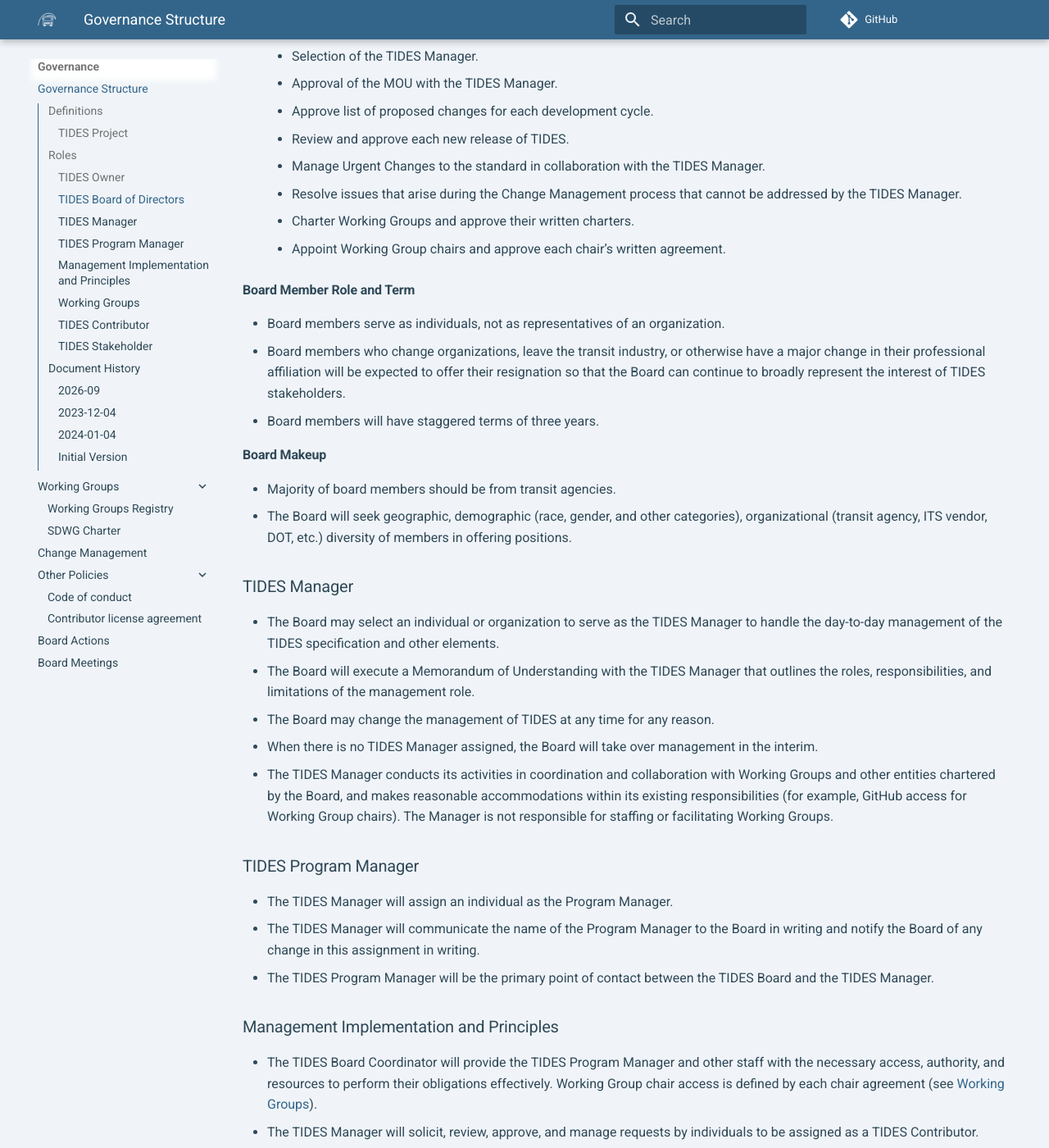
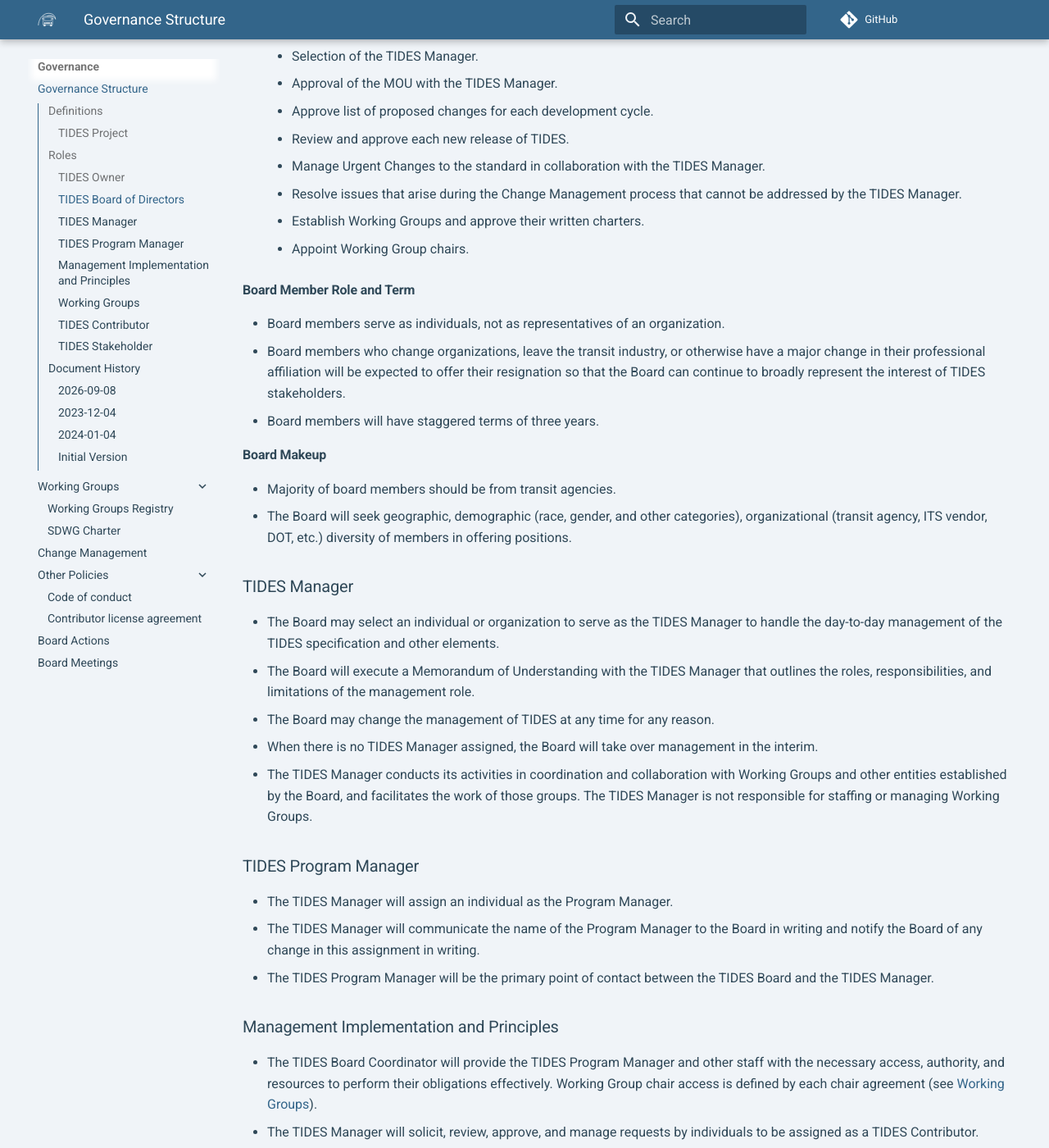
Before and after one commit to gtfs-zone/TIDES, an MkDocs documentation site: the page built from docs/governance.md, in a window 1280 px wide and 1400 px high, scrolled down 2226 px. Shown: the whole window at 82% size. Built offline with MkDocs 1.6.1 and Material for MkDocs 9.7.7, drawn with Linux system fonts in a browser that asks for light colours; nearby versions of some CDN libraries; comment, search, counter and statistics services are not loaded; the version menu is left out; some of the changed text lies outside the part shown.

Commit message:
Apply batched suggestions from code review
Co-authored-by: John Levin <jlstpaul@users.noreply.github.com>

```diff
--- a/docs/governance.md
+++ b/docs/governance.md
@@ -35,7 +35,7 @@ TIDES is collectively owned and governed by a Board of Directors.
 
 ### TIDES Board of Directors
 
-TIDES is governed by a Board of Directors. The Board holds quarterly strategic meetings with the TIDES Manager; the Board Coordinator may convene additional Board meetings as needed. The Board has a [public agenda and minutes](https://docs.google.com/document/d/1C-qynGan-jh4z1bJH_Qv3mJX0lXCHHKkzdrEgJzl3QY/edit?usp=sharing).
+TIDES is governed by a Board of Directors. The Board holds quarterly strategic meetings with the TIDES Manager. The Board Coordinator may convene additional Board meetings as needed. The Board has a [public agenda and minutes](https://docs.google.com/document/d/1C-qynGan-jh4z1bJH_Qv3mJX0lXCHHKkzdrEgJzl3QY/edit?usp=sharing).
 
 #### Board Membership
 
@@ -64,8 +64,8 @@ TIDES is governed by a Board of Directors. The Board holds quarterly strategic m
     - Review and approve each new release of TIDES.
     - Manage Urgent Changes to the standard in collaboration with the TIDES Manager.
     - Resolve issues that arise during the Change Management process that cannot be addressed by the TIDES Manager.
-    - Charter Working Groups and approve their written charters.
-    - Appoint Working Group chairs and approve each chair’s written agreement.
+    - Establish Working Groups and approve their written charters.
+    - Appoint Working Group chairs.
 
 #### Board Member Role and Term
 
@@ -84,7 +84,7 @@ TIDES is governed by a Board of Directors. The Board holds quarterly strategic m
 - The Board will execute a Memorandum of Understanding with the TIDES Manager that outlines the roles, responsibilities, and limitations of the management role.
 - The Board may change the management of TIDES at any time for any reason.
 - When there is no TIDES Manager assigned, the Board will take over management in the interim.
-- The TIDES Manager conducts its activities in coordination and collaboration with Working Groups and other entities chartered by the Board, and makes reasonable accommodations within its existing responsibilities (for example, GitHub access for Working Group chairs). The Manager is not responsible for staffing or facilitating Working Groups.
+- The TIDES Manager conducts its activities in coordination and collaboration with Working Groups and other entities established by the Board, and facilitates the work of those groups. The TIDES Manager is not responsible for staffing or managing Working Groups.
 
 ### TIDES Program Manager
 
@@ -126,7 +126,7 @@ The TIDES Board may charter **Working Groups** to carry ongoing or time-boxed wo
 
 ## Document History
 
-### 2026-09
+### 2026-09-08
 
 - Updated per the [2026-08-27 Board approval](https://docs.google.com/document/d/1C-qynGan-jh4z1bJH_Qv3mJX0lXCHHKkzdrEgJzl3QY/edit?usp=sharing): added the Working Groups section and registry, updated Board meeting cadence, GitHub organization asset language, TIDES Manager coordination with Working Groups, Board decisions list, and management implementation language.
 - Updated the TIDES Program Manager assignment to Carl Fredlund, MobilityData, and Board member affiliations.
```
